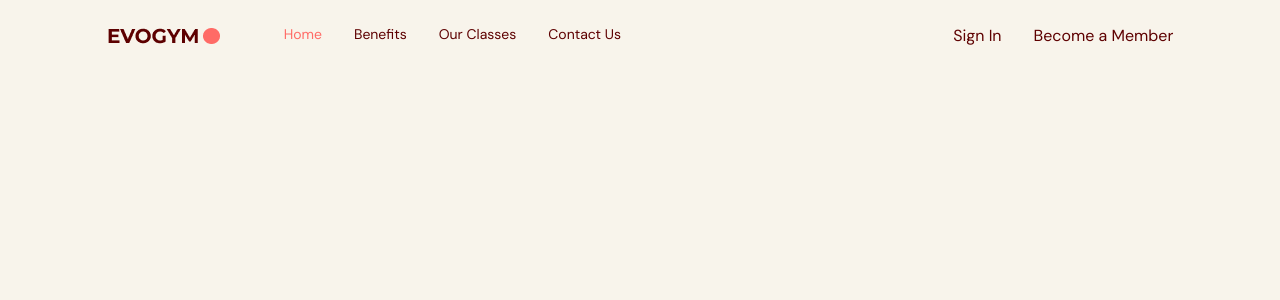
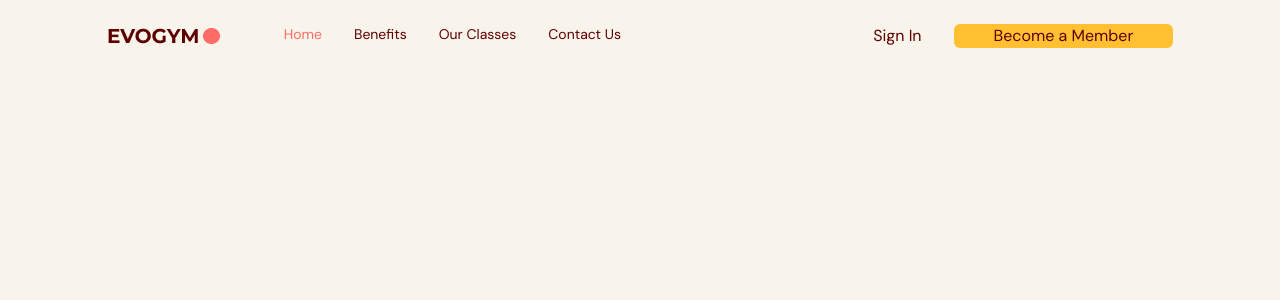
Before and after one commit to Fredg827/Fitness-Tracker-App, a React (Vite) app in the folder fitness-tracker/: page / in a window 1280 px wide. Shown: the top 300 px of the page. Built offline with nearby package versions, Linux system fonts and the light colour scheme.

Commit message:
started creating mobile modal

```diff
--- a/fitness-tracker/src/scenes/navbar/index.tsx
+++ b/fitness-tracker/src/scenes/navbar/index.tsx
@@ -4,6 +4,7 @@ import Logo from "@/assets/Logo.png";
 import Link from "./Link";
 import { SelectedPage } from "@/shared/types";
 import useMediaQuery from "@/hooks/useMediaQuery";
+import ActionButton from "@/shared/actionButton";
 
 type Props = {
   selectedPage: SelectedPage;
@@ -13,6 +14,7 @@ type Props = {
 const Navbar = ({ selectedPage, setSelectedPage }: Props) => {
   const flexBetween = " flex items-centre justify-between";
   const isAboveMediumScreens = useMediaQuery("(min-width: 1060px)");
+  const [isMenuToggled, setIsMenuToggled] = useState<boolean>(false);
 
   return (
     <nav>
@@ -49,15 +51,35 @@ const Navbar = ({ selectedPage, setSelectedPage }: Props) => {
                 </div>
                 <div className={`${flexBetween} gap-8`}>
                   <p>Sign In</p>
-                  <button>Become a Member</button>
+                  <ActionButton setSelectedPage={setSelectedPage}>
+                    Become a Member
+                  </ActionButton>
                 </div>
               </div>
             ) : (
-              <div></div>
+              <div>
+                <button
+                  className="rounded-full bg-secondary-500 p-2"
+                  onClick={() => setIsMenuToggled(!isMenuToggled)}
+                >
+                  <Bars3Icon className="h-6 w-6 text-white" />
+                </button>
+              </div>
             )}
           </div>
         </div>
       </div>
+      {/*Mobile Menu Modal*/}
+      {!isAboveMediumScreens && isMenuToggled && (
+        <div className="fixed right-0 bottom-0 z-40 h-full w-[300px] bg-primary-100 drop-shadow-xl">
+          {/* Close Icon*/}
+          <div className="flex justify-end p-12">
+            <button onClick={() => setIsMenuToggled(!isMenuToggled)}>
+              <XMarkIcon className="h-6 w-6 text-gray-400" />
+            </button>
+          </div>
+        </div>
+      )}
     </nav>
   );
 };
--- /dev/null
+++ b/fitness-tracker/src/shared/ActionButton.tsx
@@ -0,0 +1,21 @@
+import AnchorLink from "react-anchor-link-smooth-scroll";
+import { SelectedPage } from "./types";
+
+type Props = {
+  children: React.ReactNode;
+  setSelectedPage: (value: SelectedPage) => void;
+};
+
+function ActionButton({ children, setSelectedPage }: Props) {
+  return (
+    <AnchorLink
+      className="rounded-md bg-secondary-500 px-10 -py-2 hover:bg-primary-500 hover:text-white"
+      onClick={() => setSelectedPage(SelectedPage.ContactUs)}
+      href={`#${SelectedPage.ContactUs}`}
+    >
+      {children}
+    </AnchorLink>
+  );
+}
+
+export default ActionButton;
```
